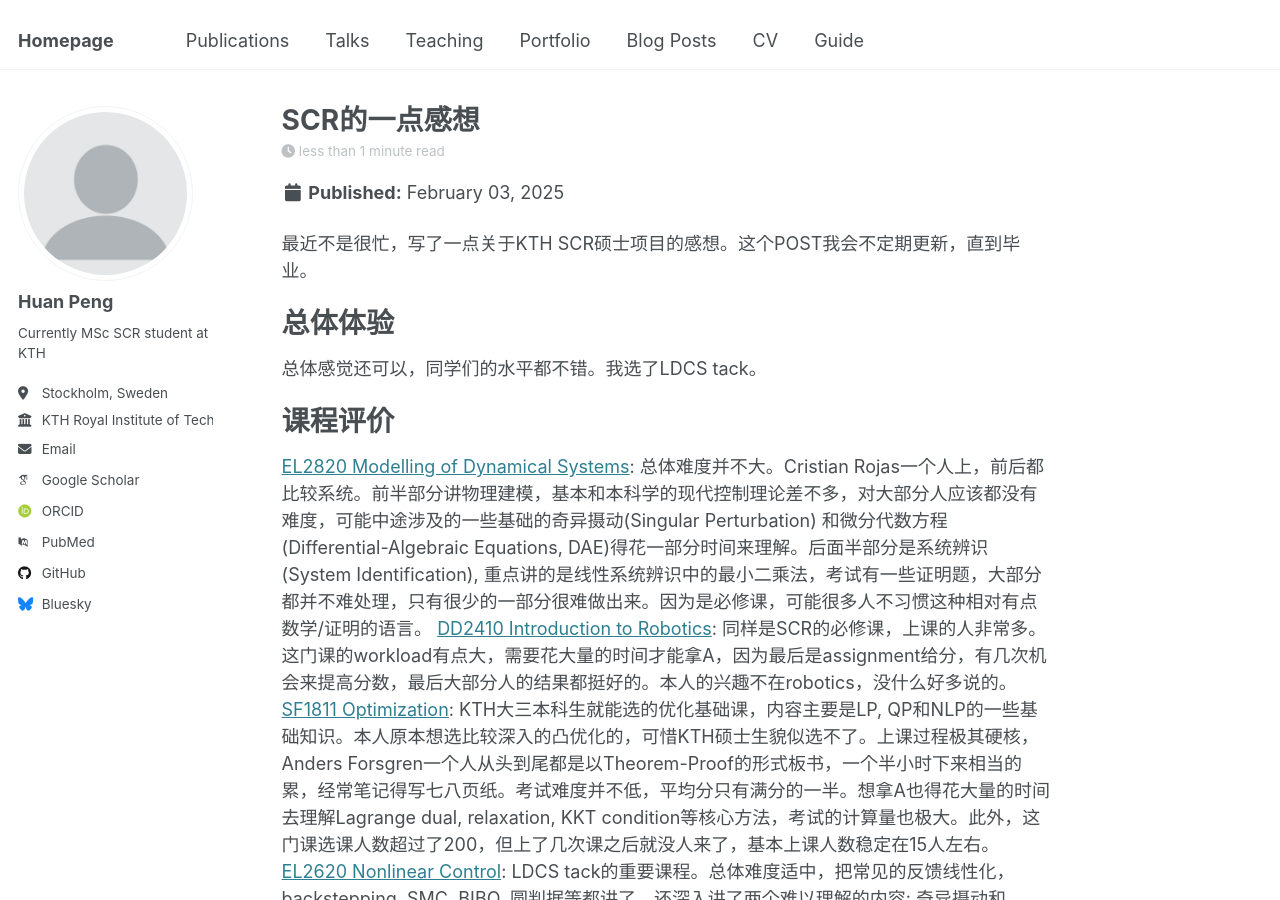
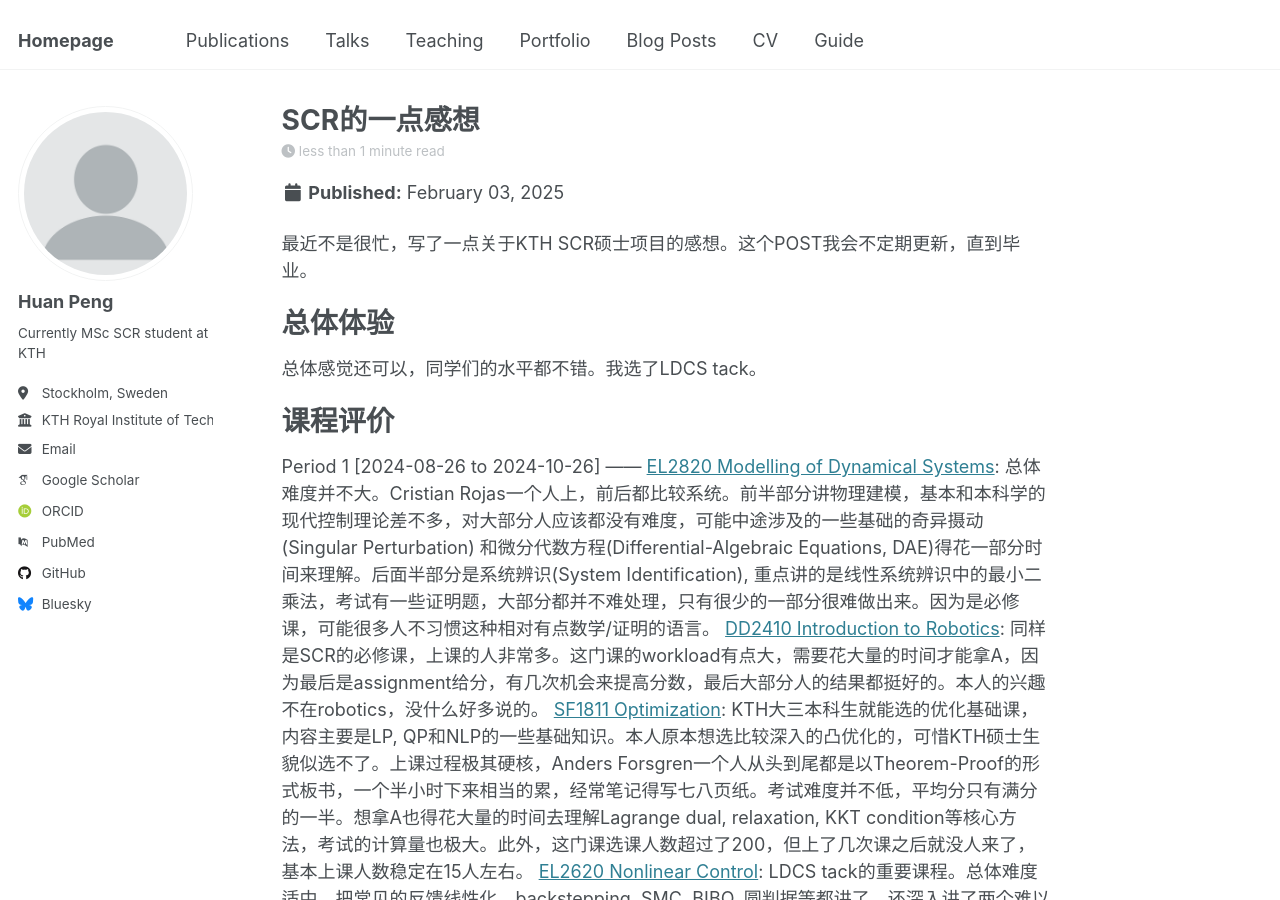
Before and after one commit to huanpen/huanpeng, a Jekyll site: the page built from _posts/2013-08-14-blog-post-2.md, in a window 1280 px wide and 900 px high. Built offline with Jekyll 4.4.1, drawn with Linux system fonts in a browser that asks for light colours; some web fonts are replaced.

Commit message:
Update 2013-08-14-blog-post-2.md
Signed-off-by: Huan Peng <huanp@kth.se>

```diff
--- a/_posts/2013-08-14-blog-post-2.md
+++ b/_posts/2013-08-14-blog-post-2.md
@@ -16,6 +16,8 @@ tags:
 
 课程评价
 ======
+Period 1 [2024-08-26 to 2024-10-26]
+------
 [EL2820 Modelling of Dynamical Systems](https://www.kth.se/student/kurser/kurs/EL2820?l=en): 总体难度并不大。Cristian Rojas一个人上，前后都比较系统。前半部分讲物理建模，基本和本科学的现代控制理论差不多，对大部分人应该都没有难度，可能中途涉及的一些基础的奇异摄动(Singular Perturbation) 和微分代数方程(Differential-Algebraic Equations, DAE)得花一部分时间来理解。后面半部分是系统辨识(System Identification), 重点讲的是线性系统辨识中的最小二乘法，考试有一些证明题，大部分都并不难处理，只有很少的一部分很难做出来。因为是必修课，可能很多人不习惯这种相对有点数学/证明的语言。
 [DD2410 Introduction to Robotics](https://www.kth.se/student/kurser/kurs/DD2410?l=en): 同样是SCR的必修课，上课的人非常多。这门课的workload有点大，需要花大量的时间才能拿A，因为最后是assignment给分，有几次机会来提高分数，最后大部分人的结果都挺好的。本人的兴趣不在robotics，没什么好多说的。
 [SF1811 Optimization](https://www.kth.se/student/kurser/kurs/SF1811?l=en): KTH大三本科生就能选的优化基础课，内容主要是LP, QP和NLP的一些基础知识。本人原本想选比较深入的凸优化的，可惜KTH硕士生貌似选不了。上课过程极其硬核，Anders Forsgren一个人从头到尾都是以Theorem-Proof的形式板书，一个半小时下来相当的累，经常笔记得写七八页纸。考试难度并不低，平均分只有满分的一半。想拿A也得花大量的时间去理解Lagrange dual, relaxation, KKT condition等核心方法，考试的计算量也极大。此外，这门课选课人数超过了200，但上了几次课之后就没人来了，基本上课人数稳定在15人左右。
```
